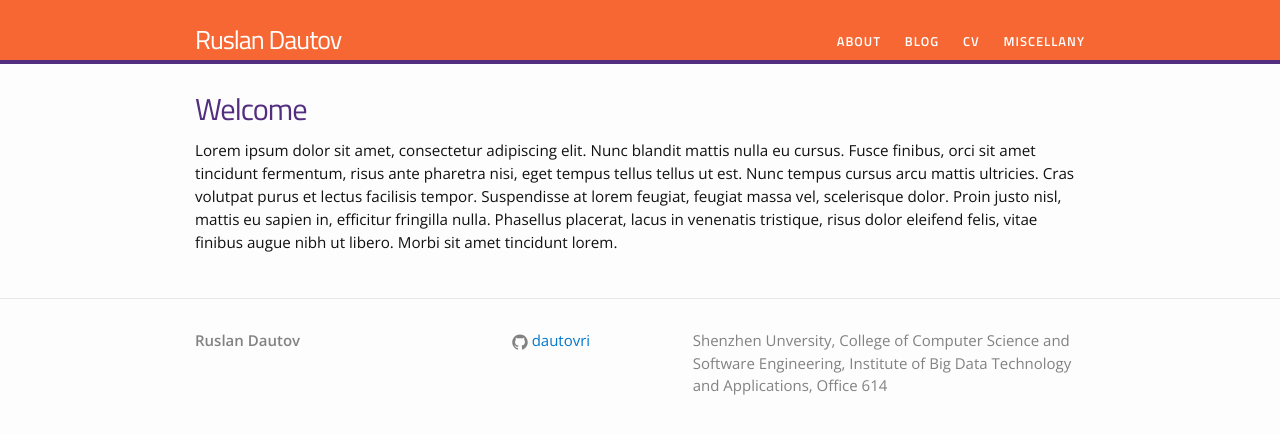
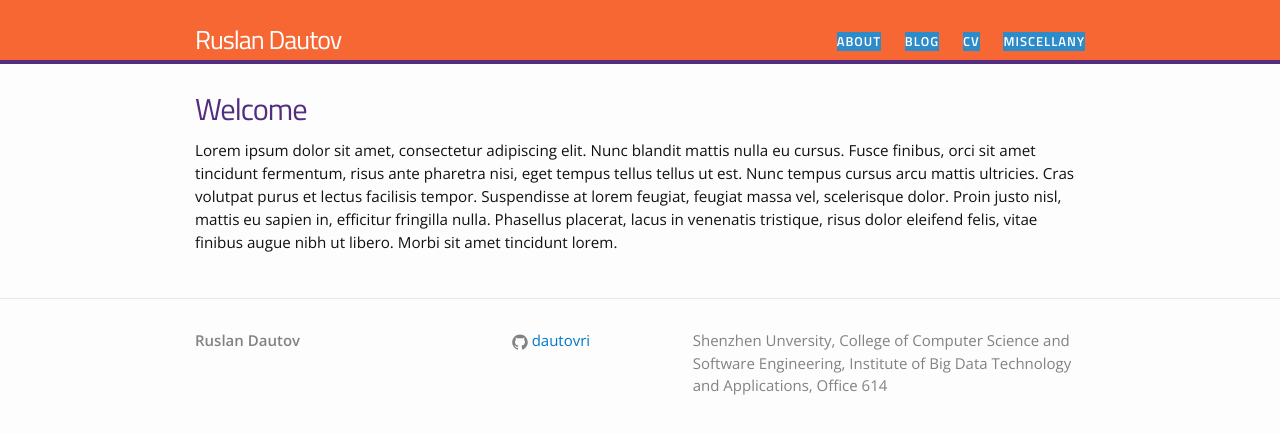
Before and after one commit to svmiller/steve-ngvb-jekyll-template, a Jekyll site: the page built from index.html, in a window 1280 px wide. Shown: the top 434 px of the page. Built offline with Jekyll 4.4.1, drawn with Linux system fonts in a browser that asks for light colours.

Commit message:
update color

```diff
--- a/css/main.scss
+++ b/css/main.scss
@@ -18,7 +18,7 @@
 $brand-color:      #0077CC;
 // $gameday-sky: #109dc0;
 $clemson-purple:      #522d80;
-$clemson-orange:      #f66733;
+$clemson-orange:      #2D8BC9;
 
 
 $grey-color:       #828282;
```
